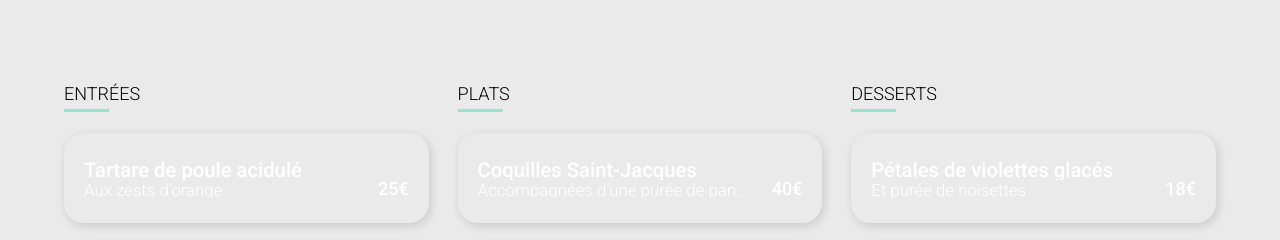
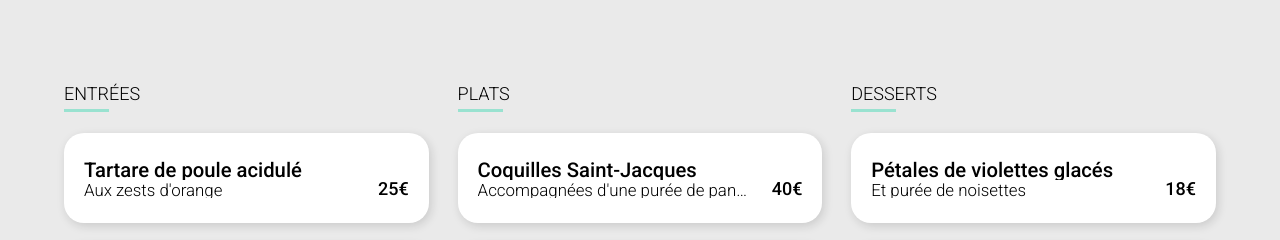
Before and after one commit to mightymoll/P3-ohmyfood, a plain HTML site: page ALaFrancaise.html in a window 1280 px wide. Shown: the part 527-767 px from the top of the page. Drawn offline with Linux system fonts and the light colour scheme; a web font is replaced by a local one.

Commit message:
list item color change

```diff
--- a/css/scss/style.scss
+++ b/css/scss/style.scss
@@ -522,7 +522,7 @@ footer {
   @extend %appear;
   width: 100%;
   margin: 0;
-  color: $color-base;
+  background: $color-base;
   @include flexbox(row, space-between, stretch);
   overflow: hidden;
   animation-delay: 1s;
```
Also changed, not shown: css/style.css.
